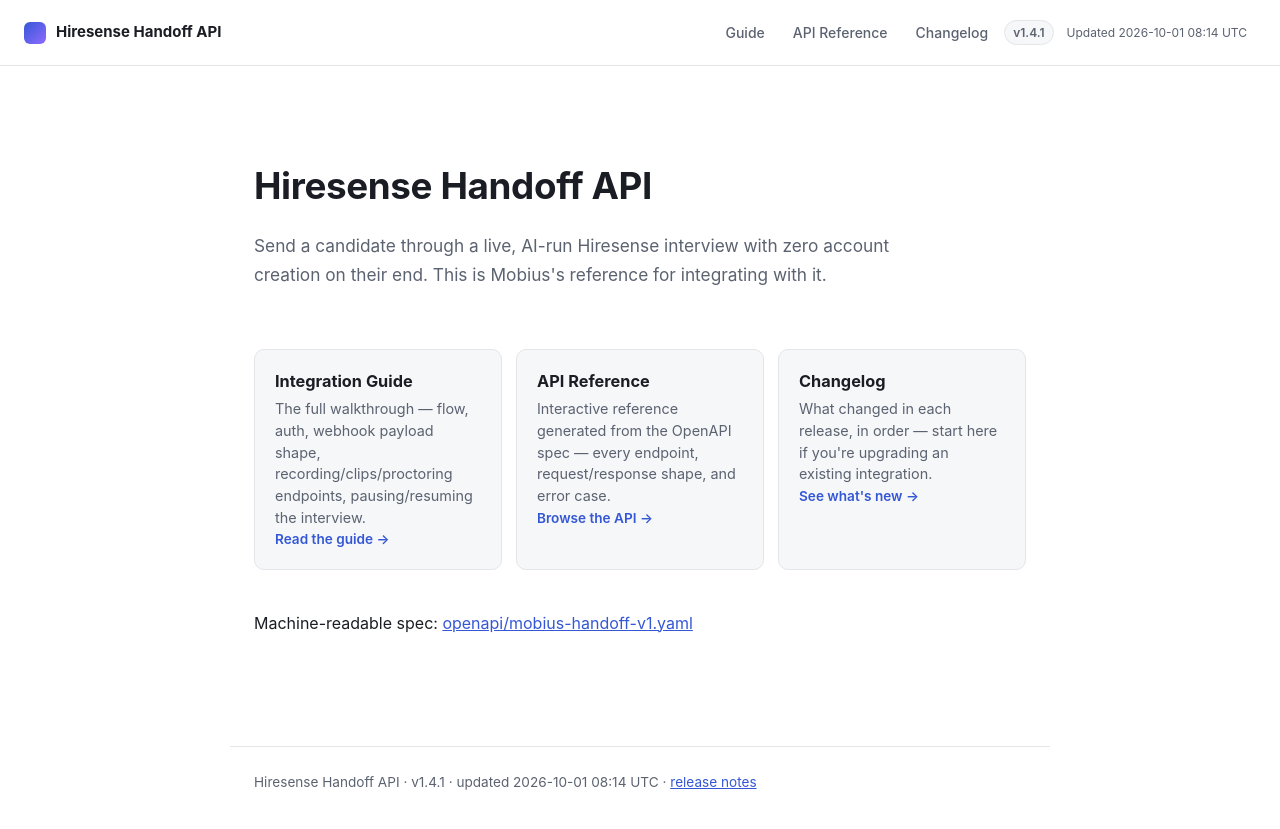
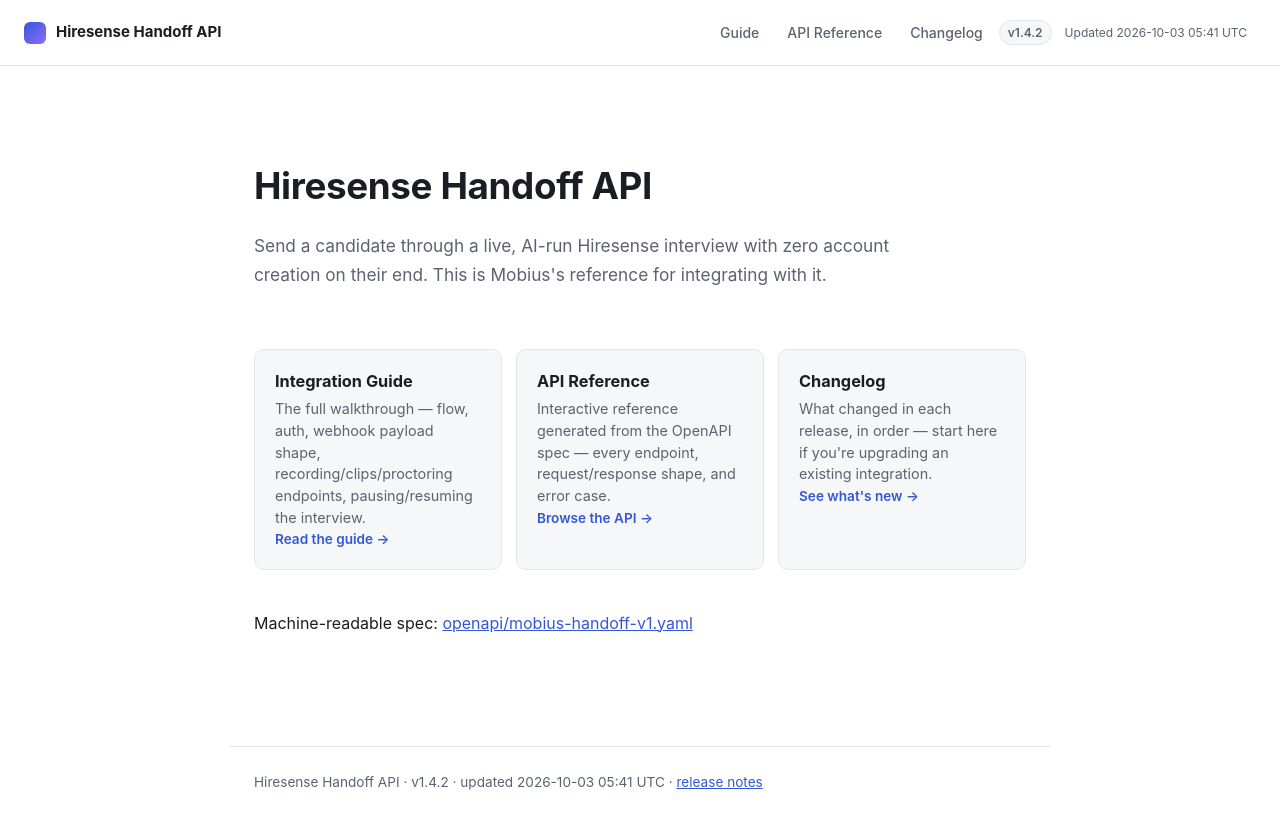
Before and after one commit to DC-Forte/mobius-api-docs, a Jekyll site: the page built from index.md, in a window 1280 px wide. Shown: the top 829 px of the page. Built offline with Jekyll 4.4.1, drawn with Linux system fonts in a browser that asks for light colours.

Commit message:
chore: bump _config.yml version badge to 1.4.2
Missed in the previous commit (a928a49) -- step 4 of the sync checklist,
same gap hit once before on 2026-09-29.

```diff
--- a/_config.yml
+++ b/_config.yml
@@ -1,7 +1,7 @@
 title: Hiresense Handoff API
 description: Docs for Mobius's integration with Hiresense's AI-run interview handoff API.
-version: "1.4.1"
-updated: "2026-10-01 08:14 UTC"
+version: "1.4.2"
+updated: "2026-10-03 05:41 UTC"
 plugins:
   - jekyll-relative-links
 relative_links:
```
